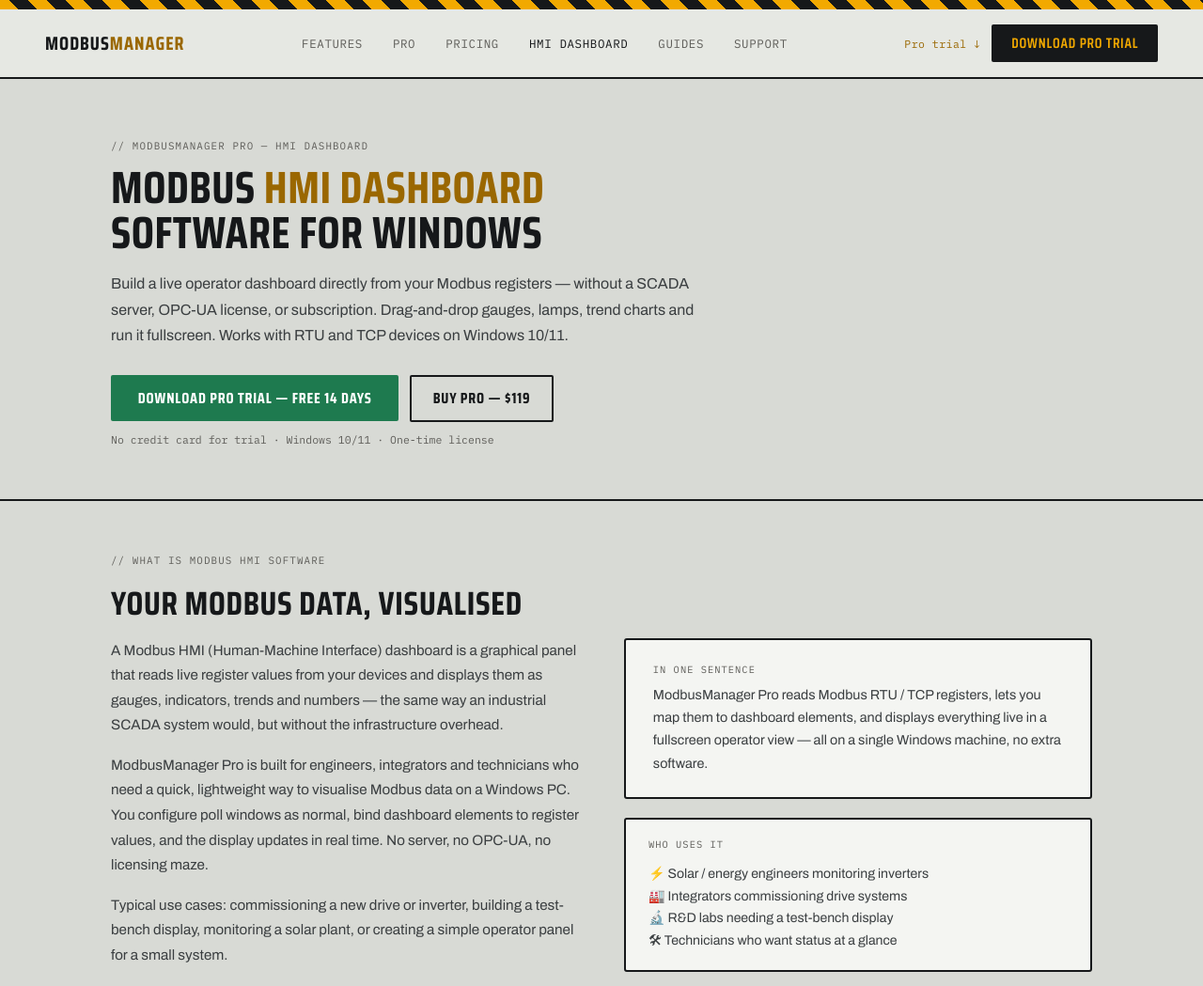
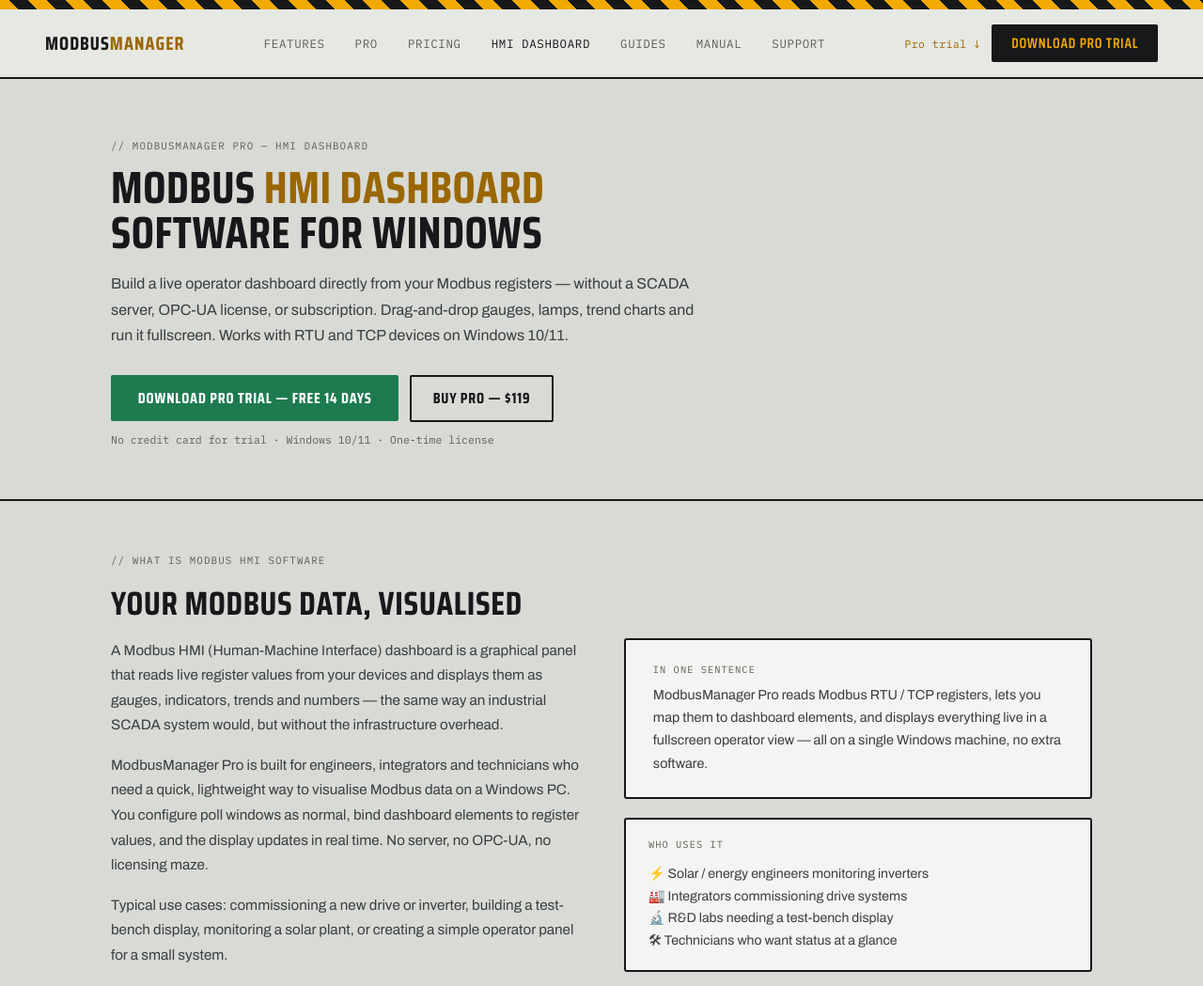
Before and after one commit to vend123/modscan, an Electron app: page modbus-hmi-dashboard.html in a window 1280 px wide. Shown: the top 1049 px of the page at 94% size. Drawn offline with Linux system fonts and the light colour scheme.

Commit message:
modbus-hmi-dashboard

```diff
--- a/modbus-hmi-dashboard.html
+++ b/modbus-hmi-dashboard.html
@@ -243,6 +243,7 @@
     <li><a href="/#pricing">Pricing</a></li>
     <li><a href="/modbus-hmi-dashboard.html" style="color:var(--ink)">HMI Dashboard</a></li>
     <li><a href="/huawei-smartlogger-modbus.html">Guides</a></li>
+    <li><a href="/manual.html">Manual</a></li>
     <li><a href="/#support">Support</a></li>
   </ul>
   <div style="display:flex;gap:12px;align-items:center">
```
